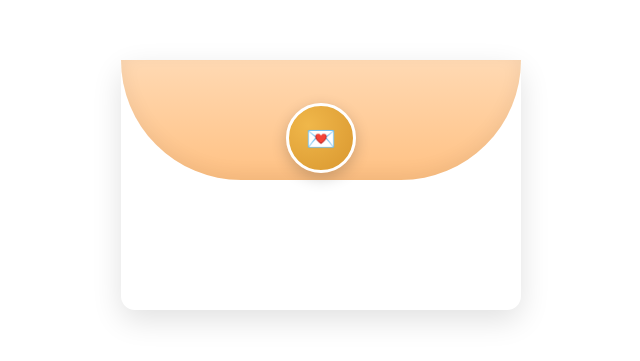
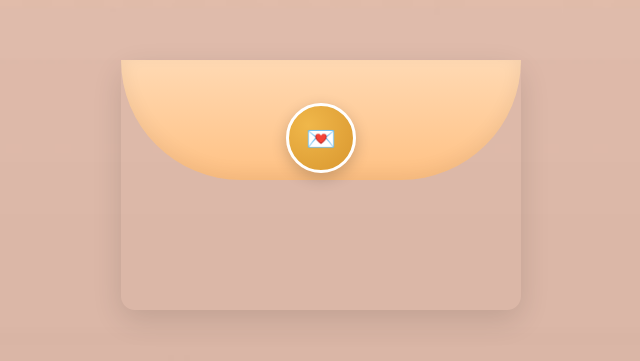
Before and after one commit to hafsasiddiqui145/invite, a plain HTML site: page index.html in a window 1280 px wide. Shown: the part 215-576 px from the top of the page, without its empty margins (319-959 px from the left). Drawn offline with Linux system fonts and the light colour scheme.

Commit message:
Update style.css

```diff
--- a/style.css
+++ b/style.css
@@ -13,7 +13,7 @@ body{
   font-family:Poppins,system-ui,sans-serif;
 
   /* Page background image */
-  background-image: url(''); /* Yahan apni background image URL dal do */
+  background-image: url('bg.jpg'); /* Yahan apni background image URL dal do */
   background-size: cover;
   background-position: center center;
   background-repeat: no-repeat;
```
